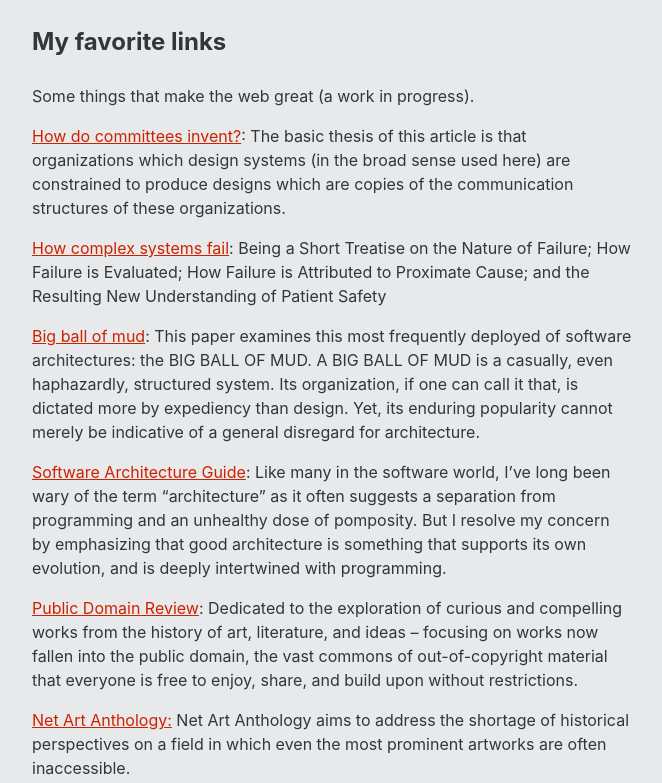
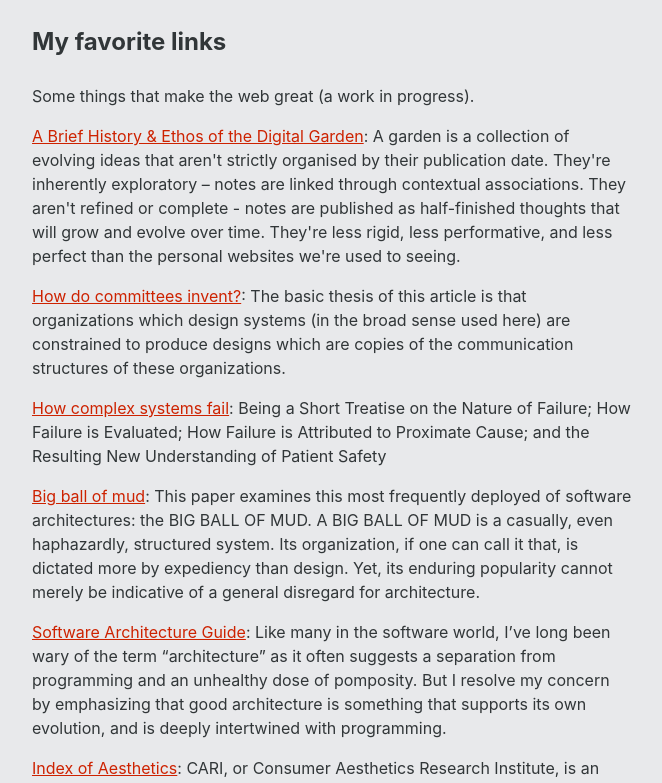
Before and after one commit to bjudson/shiftingedges, a SvelteKit app: page /links in a window 1280 px wide. Shown: the top 783 px of the page, without its empty margins (308-970 px from the left). Built offline with nearby package versions, Linux system fonts and the light colour scheme.

Commit message:
add to the links page

```diff
--- a/src/routes/links/+page.svelte
+++ b/src/routes/links/+page.svelte
@@ -15,6 +15,17 @@
     <p>Some things that make the web great (a work in progress).</p>
 
     <ul>
+      <li>
+        <a href="https://maggieappleton.com/garden-history"
+          >A Brief History & Ethos of the Digital Garden</a
+        >: A garden is a collection of evolving ideas that aren't strictly
+        organised by their publication date. They're inherently exploratory –
+        notes are linked through contextual associations. They aren't refined or
+        complete - notes are published as half-finished thoughts that will grow
+        and evolve over time. They're less rigid, less performative, and less
+        perfect than the personal websites we're used to seeing.
+      </li>
+
       <li>
         <a href="https://melconway.com/research/committees.html"
           >How do committees invent?</a
@@ -48,6 +59,13 @@
         unhealthy dose of pomposity. But I resolve my concern by emphasizing
         that good architecture is something that supports its own evolution, and
         is deeply intertwined with programming.
+      </li>
+
+      <li>
+        <a href="https://cari.institute/aesthetics">Index of Aesthetics</a>:
+        CARI, or Consumer Aesthetics Research Institute, is an online community
+        dedicated to developing a visual lexicon of consumer ephemera from the
+        1970s until now.
       </li>
 
       <li>
```
